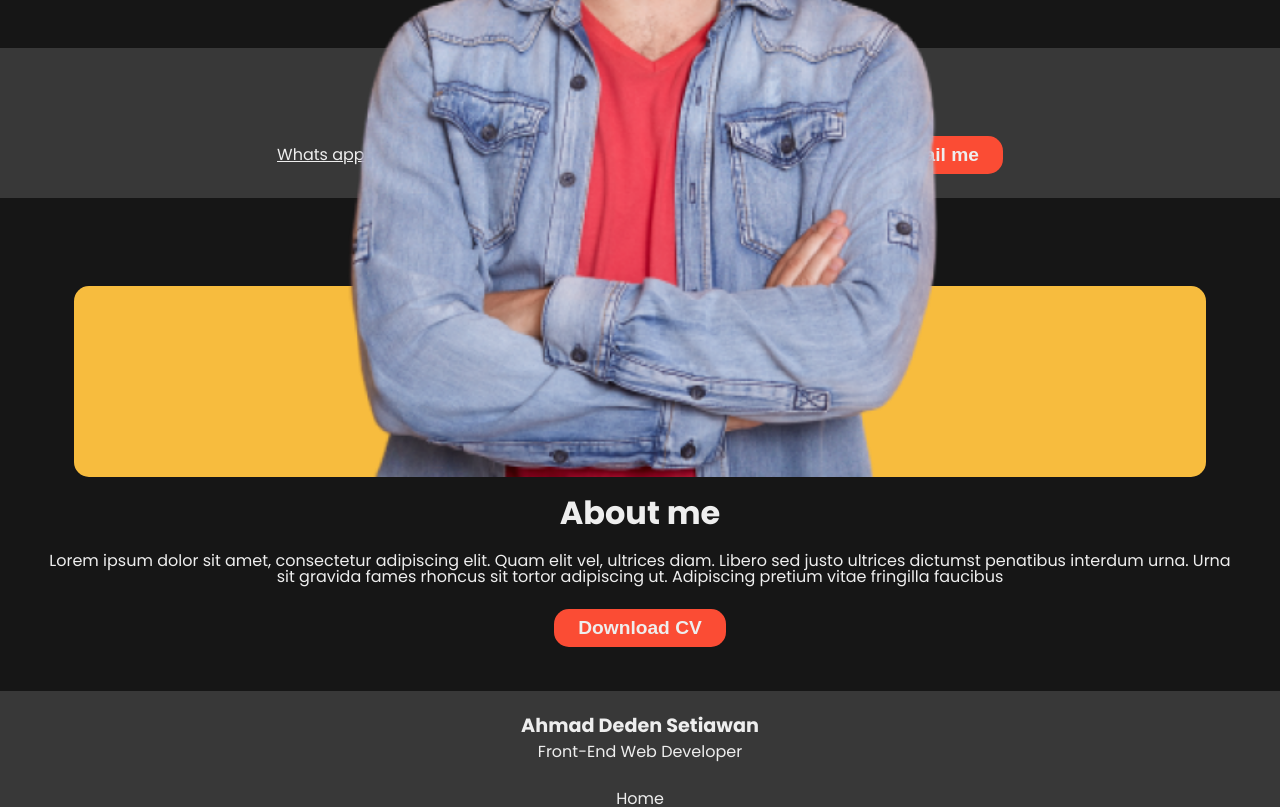
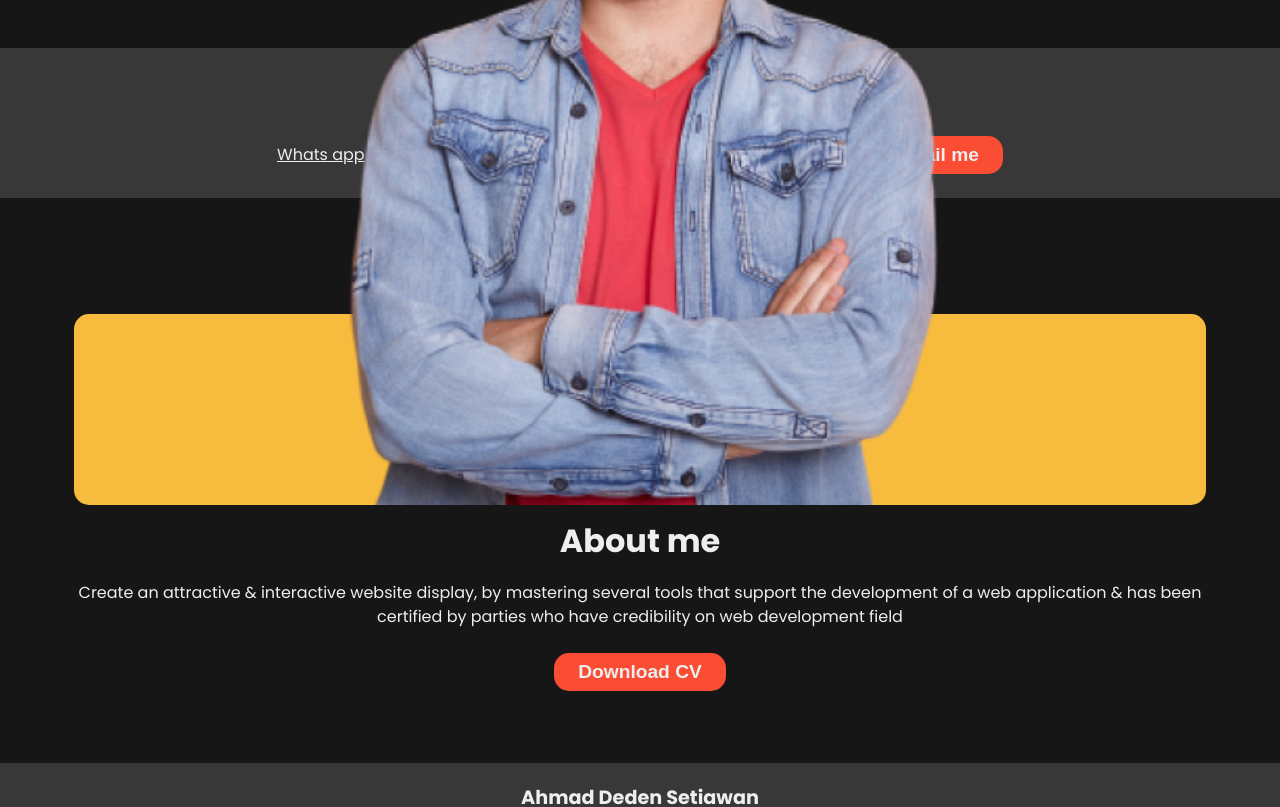
Before and after one commit to Dedenno17/website-protofolio-pribadi, a React (Create React App) app: page / in a window 1280 px wide. Shown: the part 2020-2827 px from the top of the page. Built offline with nearby package versions, Linux system fonts and the light colour scheme.

Commit message:
membuat link download untuk resume memberkan style line height & padding

```diff
--- a/src/Components/About/About.jsx
+++ b/src/Components/About/About.jsx
@@ -1,6 +1,7 @@
 import Button from "../UI/Button";
 import profile from "../../images/profile.png";
 import styles from "../../styles/About.module.css";
+import resume from "../../images/Resume.pdf";
 
 const About = () => {
   return (
@@ -8,12 +9,14 @@ const About = () => {
       <div>
         <h2>About me</h2>
         <p>
-          Lorem ipsum dolor sit amet, consectetur adipiscing elit. Quam elit
-          vel, ultrices diam. Libero sed justo ultrices dictumst penatibus
-          interdum urna. Urna sit gravida fames rhoncus sit tortor adipiscing
-          ut. Adipiscing pretium vitae fringilla faucibus{" "}
+          Create an attractive & interactive website display, by mastering
+          several tools that support the development of a web application & has
+          been certified by parties who have credibility on web development
+          field{" "}
         </p>
-        <Button type="button">Download CV</Button>
+        <a href={resume} download="resume">
+          <Button type="button">Download CV</Button>
+        </a>
       </div>
       <div>
         <img src={profile} alt="profile" />
--- a/src/Components/Contact/Contact.jsx
+++ b/src/Components/Contact/Contact.jsx
@@ -6,8 +6,12 @@ const Contact = () => {
     <div className={styles.contact} id="contact">
       <h2>Contact</h2>
       <span>
-        <a href="/">Whats app</a>
-        <Button type="button">Email me</Button>
+        <a href="https://wa.me/88214455616" target="__blank">
+          Whats app
+        </a>
+        <a href="mailto:ahmaddedensetiawan98@gmail.com">
+          <Button type="button">Email me</Button>
+        </a>
       </span>
     </div>
   );
--- a/src/styles/About.module.css
+++ b/src/styles/About.module.css
@@ -2,7 +2,7 @@
   width: 100%;
   display: flex;
   flex-direction: column-reverse;
-  padding: 24px;
+  padding: 52px 24px;
 }
 
 .about > div:first-child {
@@ -20,6 +20,7 @@
 
 .about > div:first-child p {
   color: #eee;
+  line-height: 24px;
   margin-bottom: 24px;
 }
 
```
Also changed, not shown: 1 other file (tests, documents, lock files or other folders).
